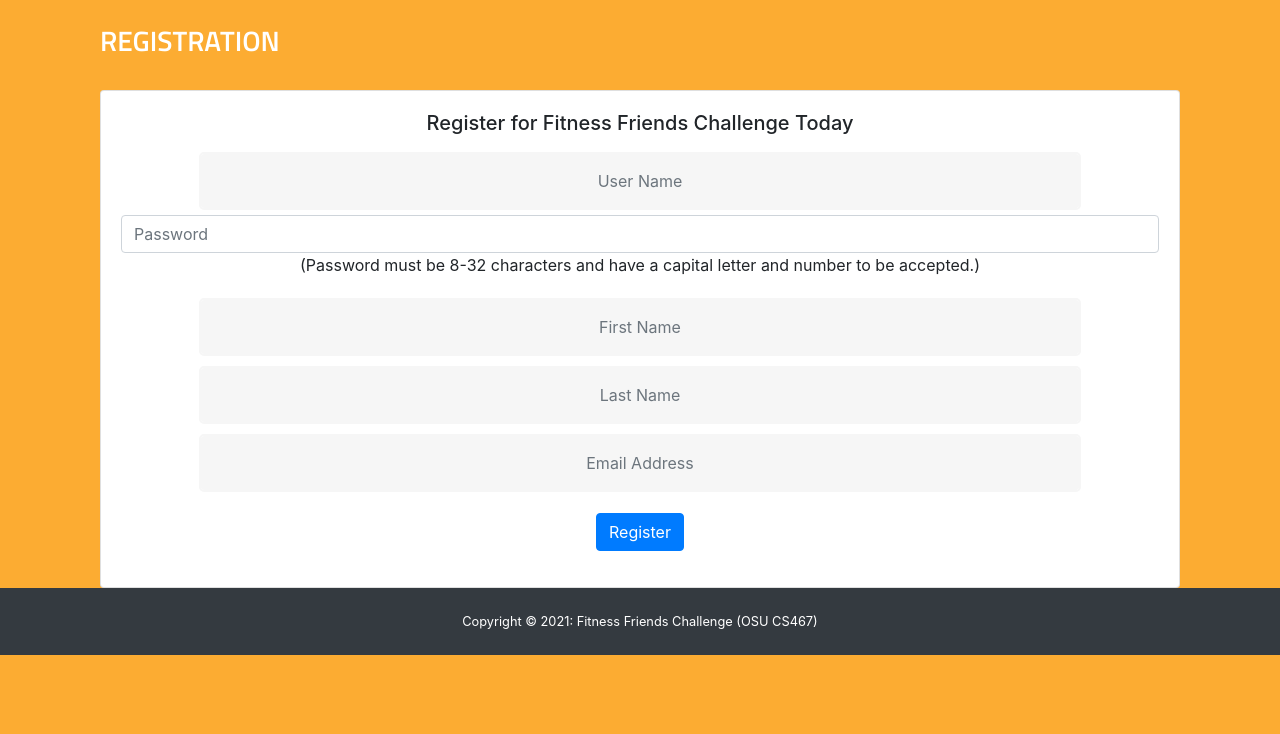
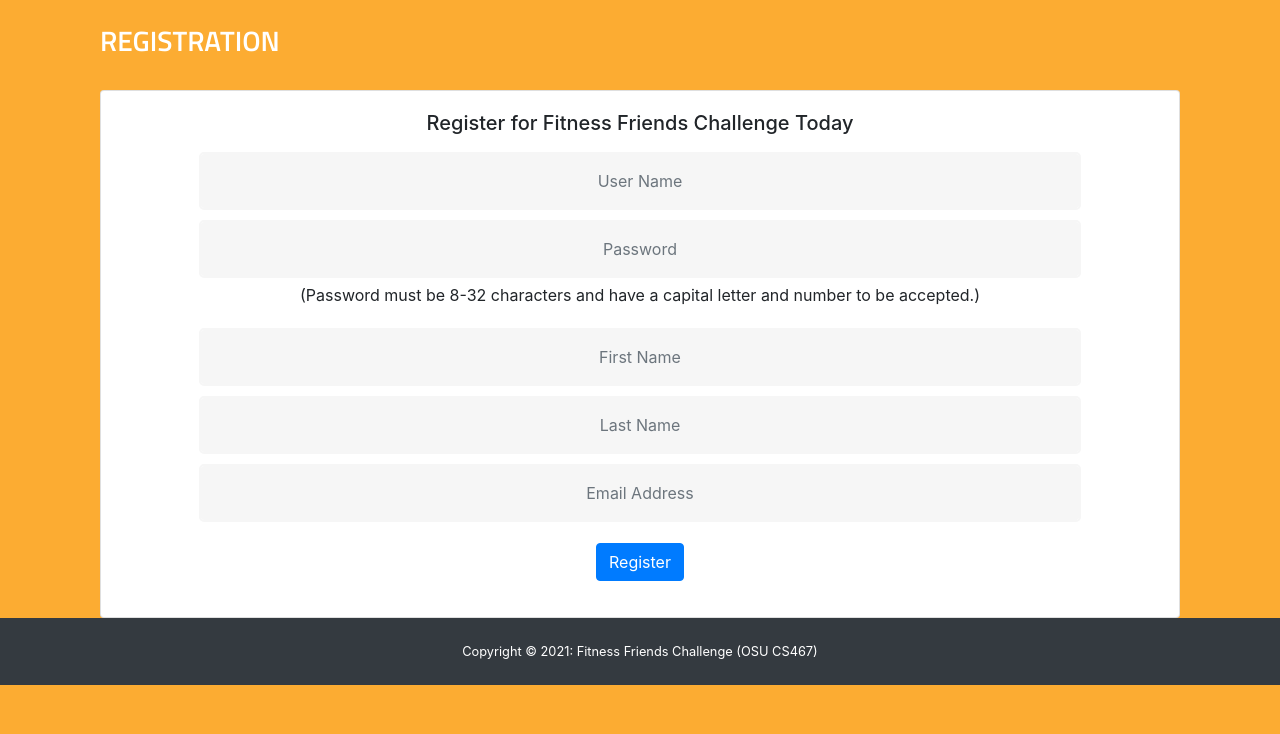
Before and after one commit to Zuhairahmed/CS467_Crowd-sourced-Fitness-Challenge-App, a Flask app: page /registration in a window 1280 px wide. Shown: the part 66-800 px from the top of the page. Run offline with Flask 2, Linux system fonts and the light colour scheme; parts of the project's set-up code (start-up, migrations or seed data) failed here and were passed over; some libraries are stand-ins or nearby versions.

Commit message:
Fixed the password field to match on the login page

```diff
--- a/fitness_friends_challenge/static/style.css
+++ b/fitness_friends_challenge/static/style.css
@@ -106,6 +106,27 @@ input[type=button]:active, input[type=submit]:active, input[type=reset]:active
 }
 
 input[type=text] {
+  background-color: #f6f6f6;
+  border: none;
+  color: #0d0d0d;
+  padding: 15px 32px;
+  text-align: center;
+  text-decoration: none;
+  display: inline-block;
+  font-size: 16px;
+  margin: 5px;
+  width: 85%;
+  border: 2px solid #f6f6f6;
+  -webkit-transition: all 0.5s ease-in-out;
+  -moz-transition: all 0.5s ease-in-out;
+  -ms-transition: all 0.5s ease-in-out;
+  -o-transition: all 0.5s ease-in-out;
+  transition: all 0.5s ease-in-out;
+  -webkit-border-radius: 5px 5px 5px 5px;
+  border-radius: 5px 5px 5px 5px;
+}
+
+input[type=password] {
   background-color: #f6f6f6;
   border: none;
   color: #0d0d0d;
--- a/fitness_friends_challenge/templates/index.html
+++ b/fitness_friends_challenge/templates/index.html
@@ -12,13 +12,15 @@
         </div>
 
         <form method="POST">
+            <div>
             <div class="form-group">
-                <input type="text", class="fadeIn second", placeholder="User Name", name="username", required>
-                <input type="text", class="fadeIn second", placeholder="Password", name="password", required><br>
+                <input type="text", class="fadeIn second form-control", placeholder="User Name", name="username", required>
+                <input type="password", class="fadeIn second form-control", placeholder="Password", name="password", required><br>
 
             <button type="submit", class="fadeIn third btn btn-primary"> Log In
             </button><br><br>
                 <a href="{{ url_for('fitness_friends_challenge.registration') }}" class="btn btn-danger">Not yet a Friend? Register!</a>
+            </div>
             </div>
         </form>
 
--- a/fitness_friends_challenge/templates/registration.html
+++ b/fitness_friends_challenge/templates/registration.html
@@ -18,7 +18,7 @@
     <form method="POST">
       <div class="form-group form-group-sm">
         <input type="text"  class="form-control"  placeholder="User Name"  name="username"  required>
-        <input type="password"  class="form-control"  placeholder="Password"  name="password"  required>
+        <input type="text"  class="form-control"  placeholder="Password"  name="password"  required>
         <p>(Password must be 8-32 characters and have a capital letter and number to be accepted.)</p>
         <input type="text"  class="form-control"  placeholder="First Name"  name="firstname"  required>
         <input type="text"  class="form-control"  placeholder="Last Name"  name="lastname"  required>
```
